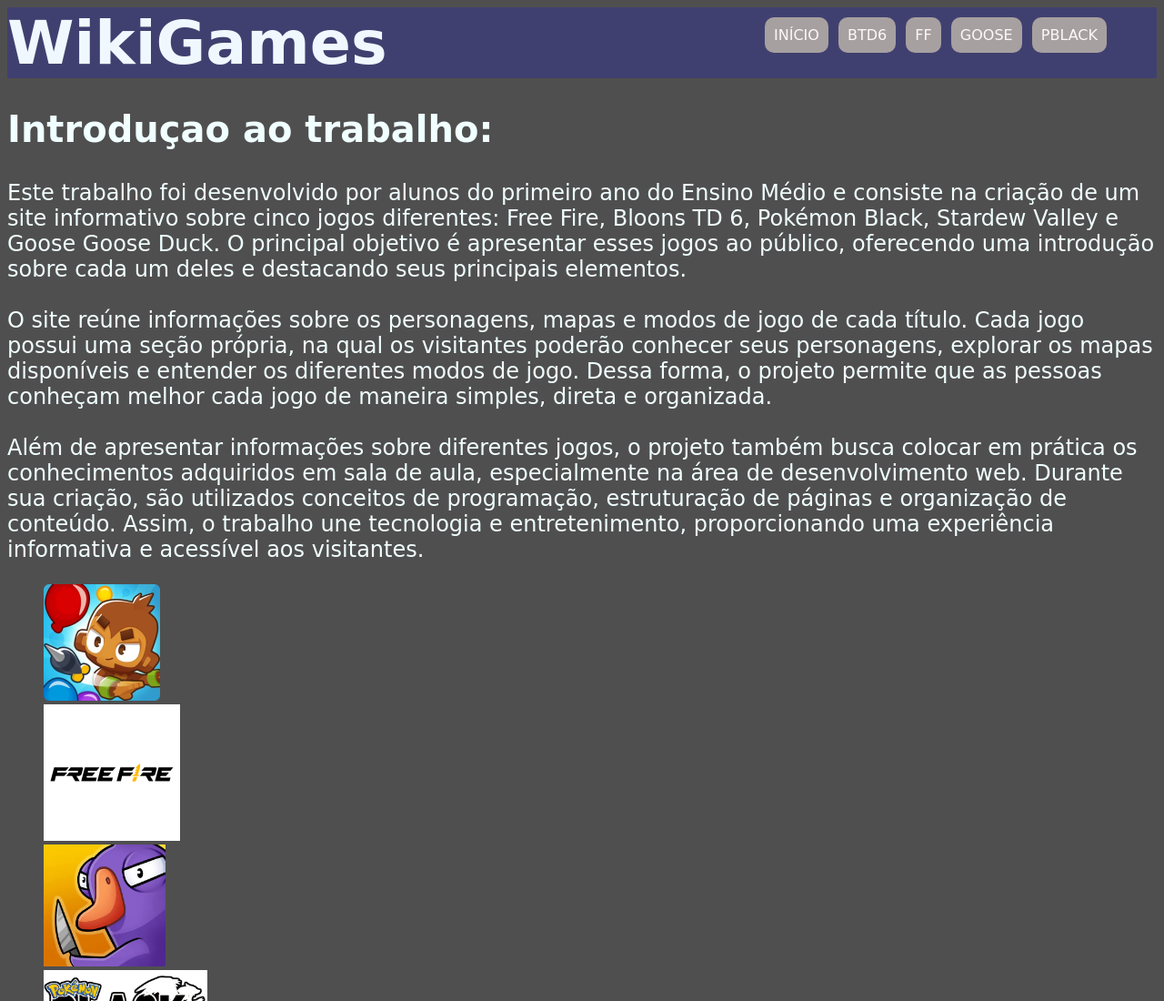
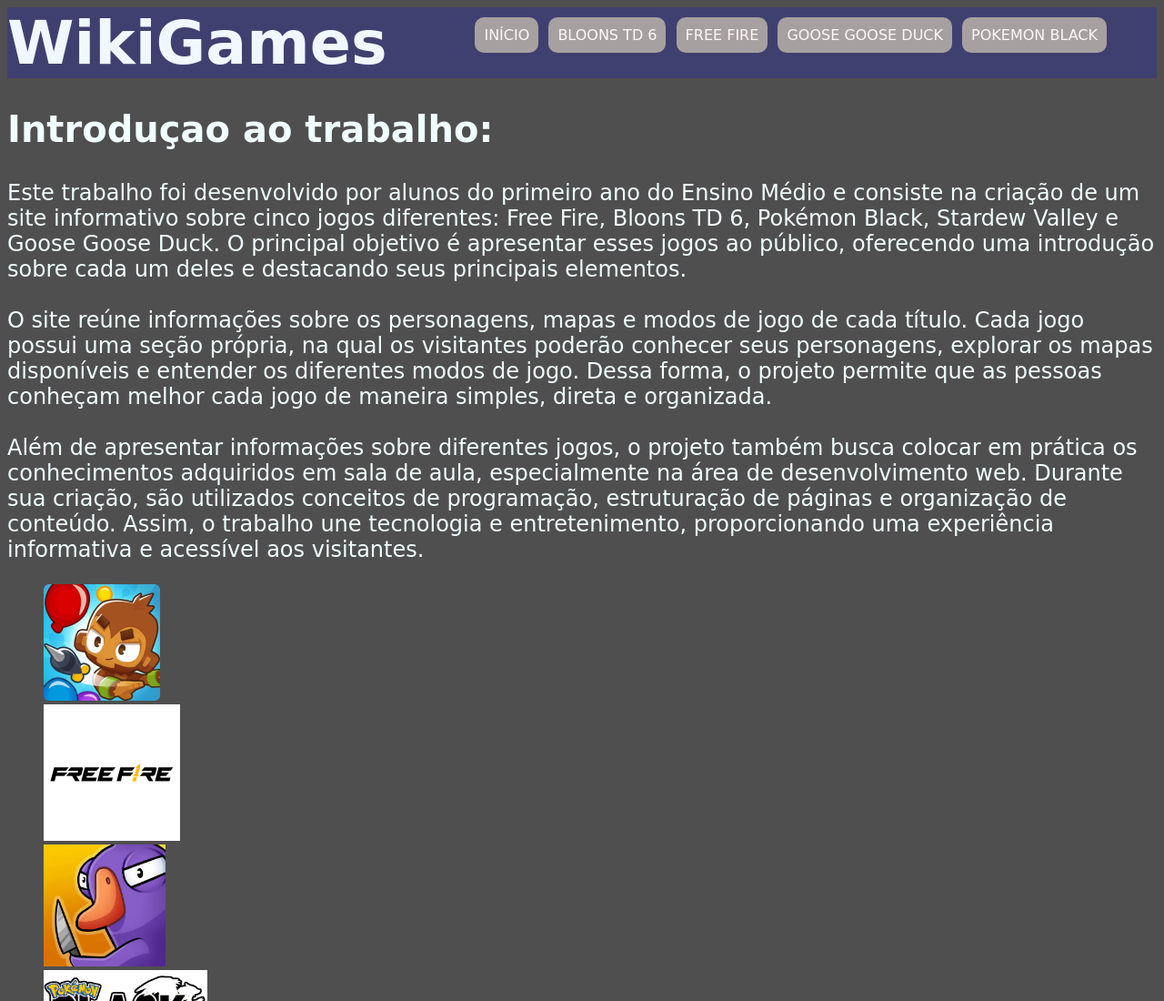
Before and after one commit to DouglasSchwanck/projeto-final-web, a plain HTML site: page aindex.html in a window 1280 px wide. Shown: the top 1100 px of the page at 91% size. Drawn offline with Linux system fonts and the light colour scheme; a web font is replaced by a local one.

Commit message:
mudança no menu principal

```diff
--- a/aindex.html
+++ b/aindex.html
@@ -11,10 +11,10 @@
 <nav id="menu">
 		<ol type="I" start="8">
 			<li><a href="aindex.html">Início</a></li>
-			<li><a href="btd6.html">btd6</a></li>
-			<li><a href="ff.html">ff</a></li>
-			<li><a href="goose.html">goose</a></li>
-			<li><a href="pblack.html">pblack</a></li>
+			<li><a href="btd6.html">Bloons TD 6</a></li>
+			<li><a href="ff.html">Free Fire</a></li>
+			<li><a href="goose.html">Goose Goose Duck</a></li>
+			<li><a href="pblack.html">Pokemon Black</a></li>
 		</ol>
 	</nav>
         </header>
```
